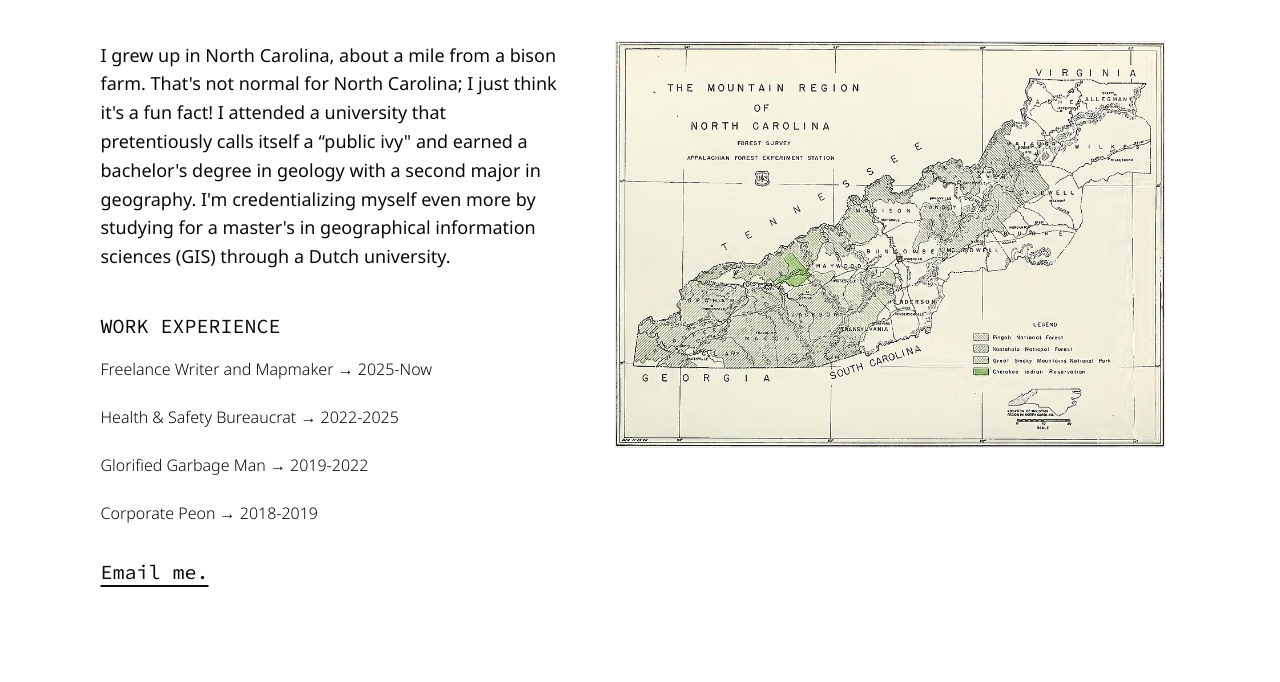
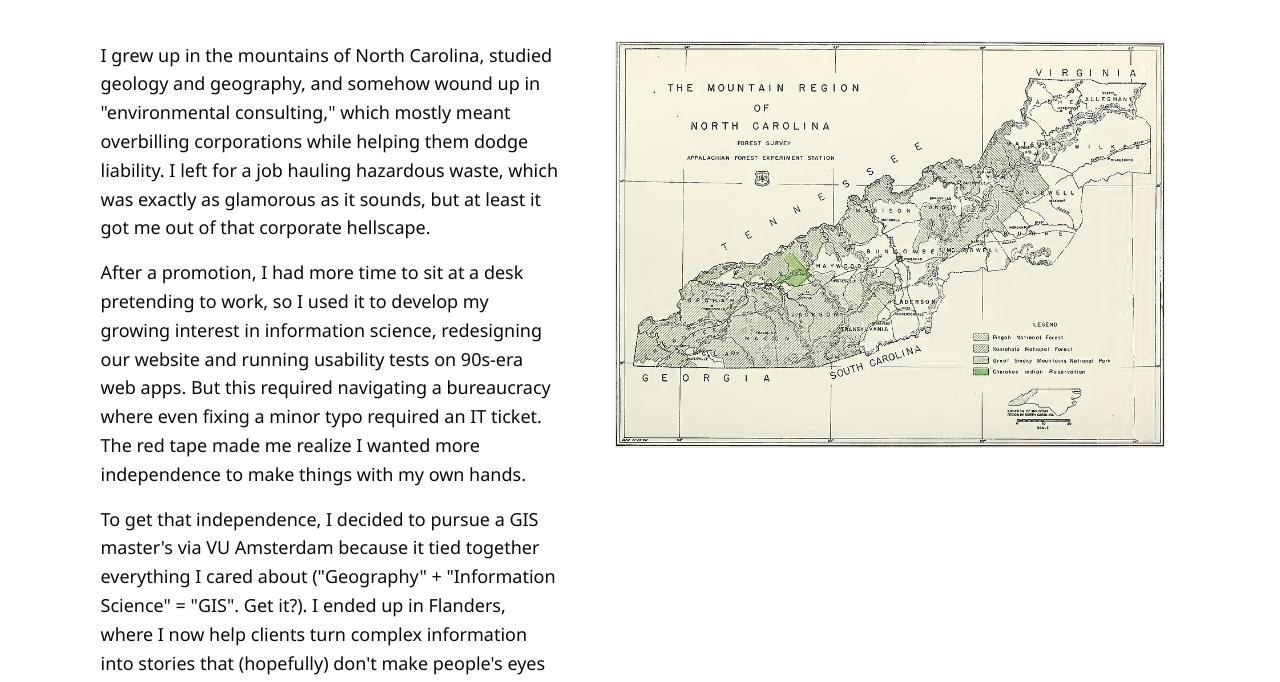
Before and after one commit to ptrues/github.io, a website: page about-me/index.html in a window 1280 px wide. Shown: the part 109-791 px from the top of the page. Drawn offline with Linux system fonts and the light colour scheme.

Commit message:
Revise personal bio in about-me/index.html

```diff
--- a/about-me/index.html
+++ b/about-me/index.html
@@ -41,11 +41,12 @@
   <main class="container content">
     <div class="text-block">
       <section class="bio">
-        <p>I grew up in North Carolina, about a mile from a bison farm. That's not normal for North Carolina; I just think
-          it's a fun fact! I attended a university that pretentiously calls itself
-          a “public ivy" and earned a bachelor's degree in geology with a second major in geography.
-          I'm credentializing myself even more by studying for a master's in geographical information sciences (GIS) through a
-          Dutch university.</p>
+        <p>I grew up in the mountains of North Carolina, studied geology and geography, and somehow wound up in "environmental consulting," which mostly meant overbilling corporations while helping them dodge liability. I left for a job hauling hazardous waste, which was exactly as glamorous as it sounds, but at least it got me out of that corporate hellscape.</p>
+
+        <p>After a promotion, I had more time to sit at a desk pretending to work, so I used it to develop my growing interest in information science, redesigning our website and running usability tests on 90s-era web apps. But this required navigating a bureaucracy where even fixing a minor typo required an IT ticket. The red tape made me realize I wanted more independence to make things with my own hands.</p>
+
+        <p>To get that independence, I decided to pursue a GIS master's via VU Amsterdam because it tied together everything I cared about ("Geography" + "Information Science" = "GIS". Get it?). I ended up in Flanders, where I now help clients turn complex information into stories that (hopefully) don't make people's eyes glaze over.</p>
+
       </section>
 
       <section class="about-me">
```
